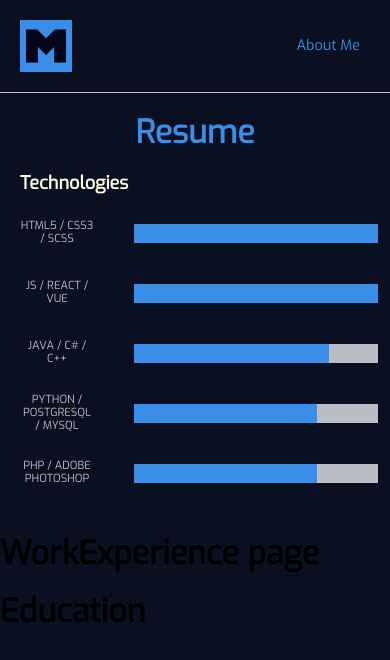
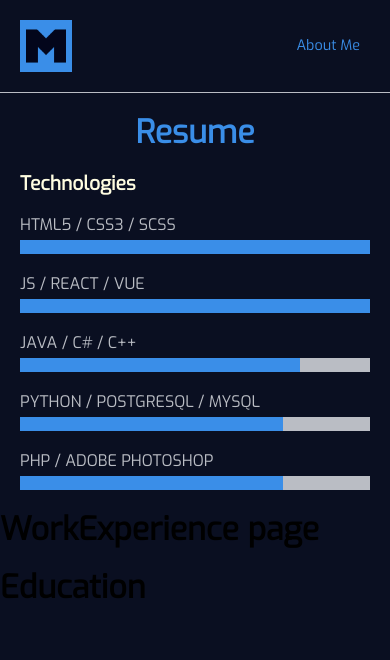
Before and after one commit to mustafaberat/personal-website-1, a Next.js app: page /resume in a window 390 px wide. Shown: the top 660 px of the page. Built offline with nearby package versions, Linux system fonts and the light colour scheme.

Commit message:
resume-technologies is done

```diff
--- a/components/resumeComps/Technologies.js
+++ b/components/resumeComps/Technologies.js
@@ -8,31 +8,31 @@ const Technologies = () => {
             <div className="technologies-container">
                 <div className="technologies-point">HTML5 / CSS3 / SCSS</div>
                 <div className="technologies-lvl">
-                    <div className="technologies-lvl-in100">-</div>
+                    <div className="technologies-lvl-in100"></div>
                 </div>
 
 
                 <div className="technologies-point">JS / React / Vue</div>
                 <div className="technologies-lvl">
-                    <div className="technologies-lvl-in100">-</div>
+                    <div className="technologies-lvl-in100"></div>
                 </div>
 
 
                 <div className="technologies-point">Java / C# / C++</div>
                 <div className="technologies-lvl">
-                    <div className="technologies-lvl-in80">-</div>
+                    <div className="technologies-lvl-in80"></div>
                 </div>
 
 
                 <div className="technologies-point">Python / PostgreSQL / MySQL</div>
                 <div className="technologies-lvl">
-                    <div className="technologies-lvl-in75">-</div>
+                    <div className="technologies-lvl-in75"></div>
                 </div>
 
 
                 <div className="technologies-point">PHP / Adobe Photoshop</div>
                 <div className="technologies-lvl">
-                    <div className="technologies-lvl-in75">-</div>
+                    <div className="technologies-lvl-in75"></div>
                 </div>
 
 
--- a/styles/devices.css
+++ b/styles/devices.css
@@ -21,10 +21,7 @@
     height: auto;
   }
   .technologies-title {
-    font-size: 20px;
-  }
-  .technologies-point {
-    font-size: 0.85rem;
+    font-size: 1.4rem;
   }
 }
 
@@ -45,10 +42,7 @@
     padding-right: 9%;
   }
   .technologies-title {
-    font-size: 18px;
-  }
-  .technologies-point {
-    font-size: 0.7rem;
+    font-size: 1.2rem;
   }
 }
 
@@ -73,13 +67,9 @@
   }
   .things {
     font-size: 0.9rem;
-    grid-template-columns: auto;
   }
   .technologies-title {
-    font-size: 14px;
-  }
-  .technologies-point {
-    font-size: 0.6rem;
+    font-size: 1rem;
   }
 }
 
@@ -87,9 +77,6 @@
   .name-surname {
     padding-left: 20%;
     padding-right: 20%;
-  }
-  .things {
-    font-size: 0.6rem;
   }
 }
 
--- a/styles/technologies.css
+++ b/styles/technologies.css
@@ -2,57 +2,51 @@
   color: var(--white);
   margin-bottom: var(--gutter);
   margin-left: var(--gutter);
+  font-size: 1.6rem;
 }
 
 .technologies-container {
-  display: grid;
-  grid-template-columns: 20% 66%;
   text-align: center;
   align-items: center;
-  margin-left: var(--gutter);
+  padding-left: var(--gutter);
+  padding-right: var(--gutter);
 }
 
 .technologies-point {
   display: flex;
+  text-align: center;
   align-items: center;
-  justify-content: center;
-  margin-bottom: var(--gutter);
+  margin-bottom: 5px;
   text-transform: uppercase;
-  text-align: center;
-  height: var(--fingerSize);
+  height: var(--gutter);
   color: var(--grey);
 }
 
 .technologies-lvl {
-  margin-left: var(--fingerSize);
+  display: flex;
   margin-bottom: var(--gutter);
-  align-items: center;
-  display: flex;
+  height: 14px;
   width: 100%;
   background-color: var(--grey);
 }
 
 .technologies-lvl-in100 {
   width: 100%;
-  color: var(--blue);
   background-color: var(--blue);
 }
 
 .technologies-lvl-in80 {
   width: 80%;
-  color: var(--blue);
   background-color: var(--blue);
 }
 
 .technologies-lvl-in75 {
   width: 75%;
-  color: var(--blue);
   background-color: var(--blue);
 }
 
 .technologies-lvl-in50 {
   width: 50%;
-  color: var(--blue);
   background-color: var(--blue);
 }
 
```
